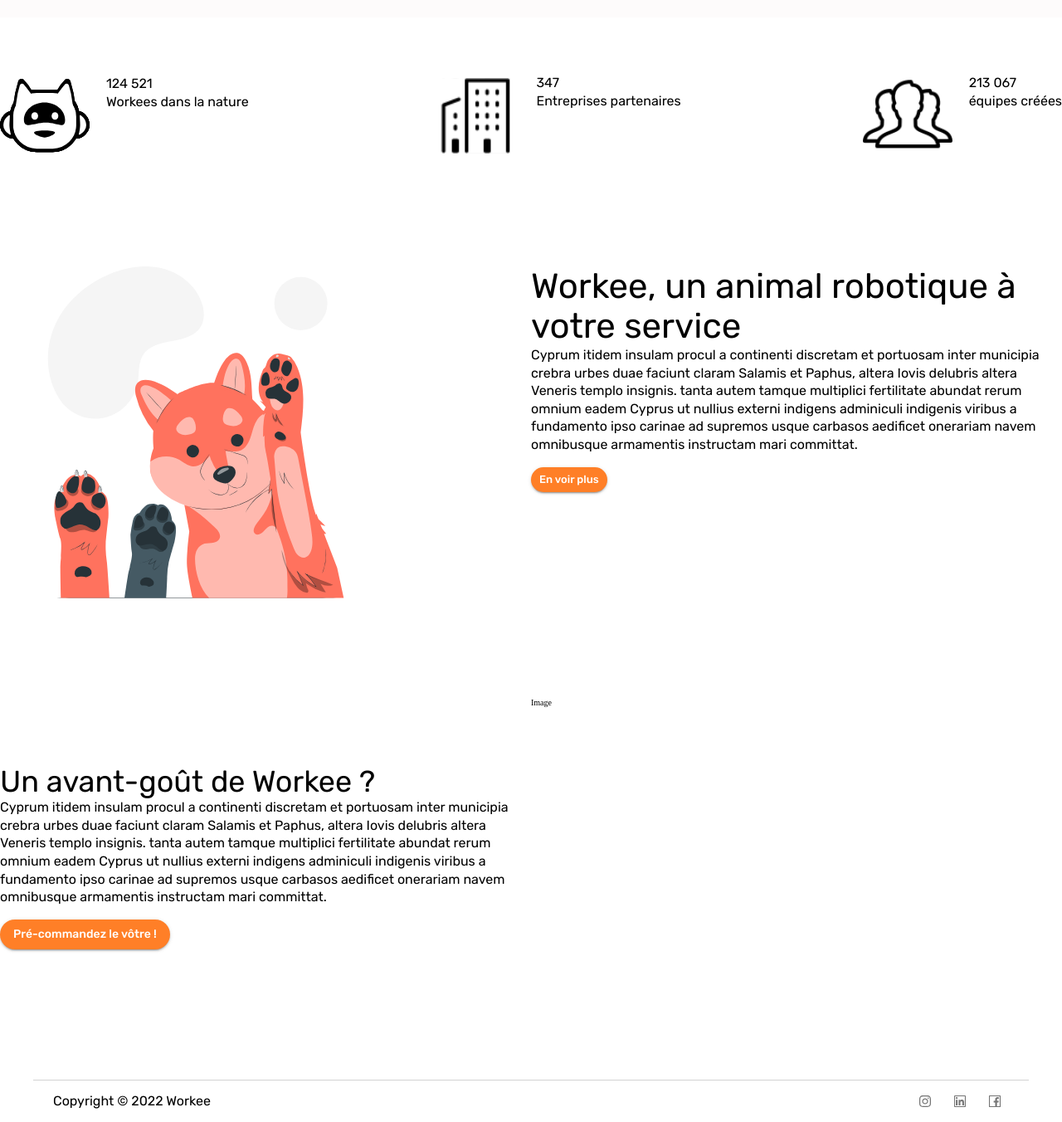
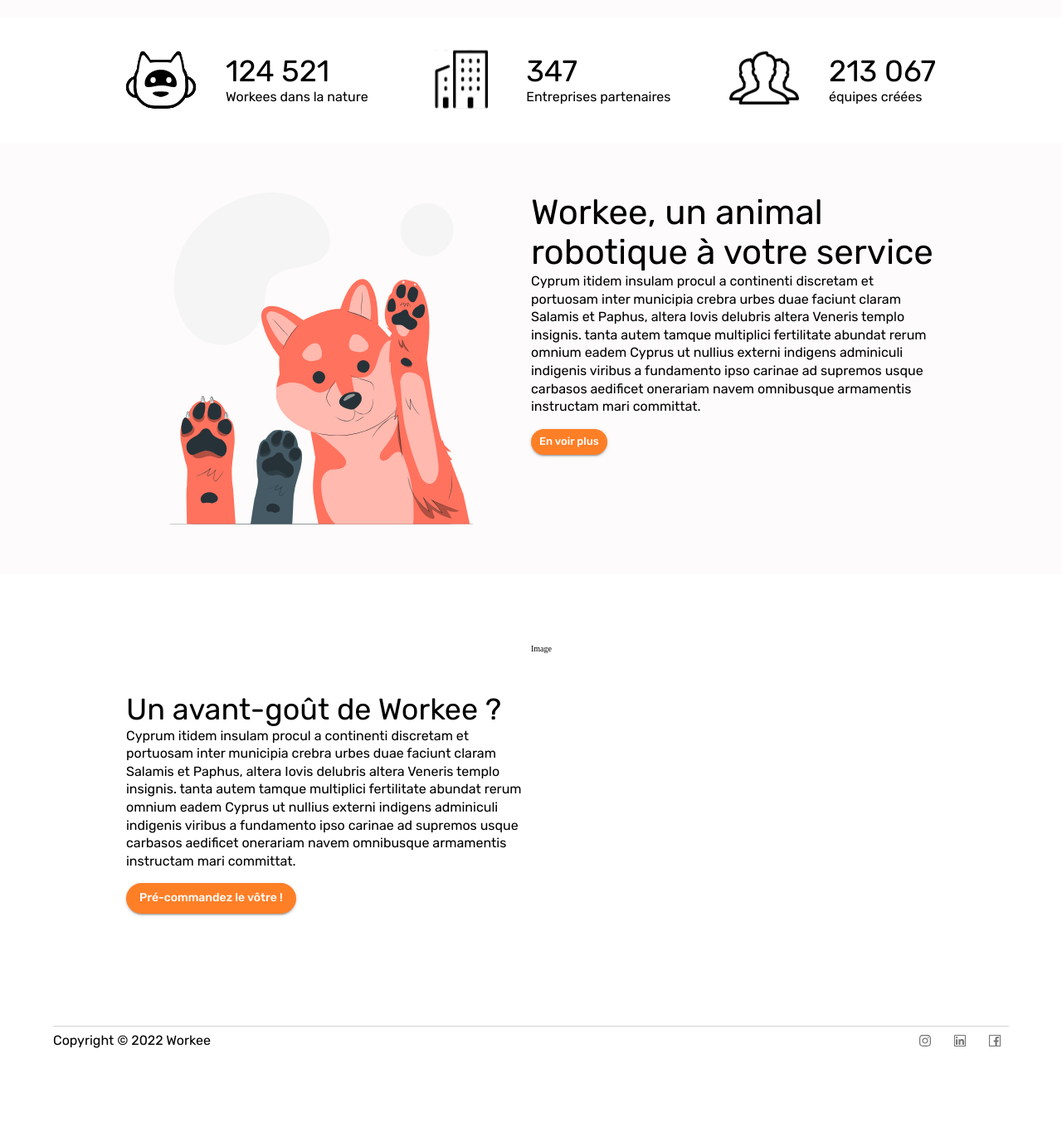
Before and after one commit to Valounte/workee_frontend, a React app: page / in a window 1280 px wide. Shown: the part 608-1960 px from the top of the page at 83% size. After the commit the page ends 1879 px from the top, so only its background shows below. Built offline with nearby package versions, Linux system fonts and the light colour scheme.

Commit message:
style: add container in homepage sections to add background color

```diff
--- a/src/common-features/footer/Footer.tsx
+++ b/src/common-features/footer/Footer.tsx
@@ -2,6 +2,7 @@ import React from 'react';
 
 import {
   Container,
+  Box,
   Stack,
   Typography,
   IconButton,
@@ -11,15 +12,13 @@ import {
 } from '@ui-kit';
 
 export const Footer = () => (
-  <Container
-    maxWidth="lg"
-    sx={{
-      display: 'flex',
-      justifyContent: 'space-between',
-      alignItems: 'center',
-      borderTop: '1px solid lightgrey',
-      py: 1,
-    }}>
+  <Container maxWidth="lg">
+    <Box
+      display="flex"
+      justifyContent="space-between"
+      alignItems="center"
+      borderTop="1px solid lightgrey"
+      py="1">
       <Typography>Copyright © 2022 Workee</Typography>
       <Stack direction="row" spacing={1}>
         <IconButton disableRipple>
@@ -32,5 +31,6 @@ export const Footer = () => (
           <FacebookIcon fontSize="large" />
         </IconButton>
       </Stack>
+    </Box>
   </Container>
 );
--- a/src/features/homepage/features/About.tsx
+++ b/src/features/homepage/features/About.tsx
@@ -1,14 +1,17 @@
 import React from 'react';
 
-import { Box, Stack, Typography, Button } from '@ui-kit';
+import { Container, Box, Stack, Typography, Button } from '@ui-kit';
 import { ReactComponent as WorkeeFriendImage } from '@ui-kit/images/home-animal-illustration.svg';
 
 export const About = () => (
+  <Box bgcolor="#FDFBFB">
+    <Container maxWidth="md">
       <Box
         height="65vh"
         display="flex"
         justifyContent="space-between"
-    alignItems="center">
+        alignItems="center"
+        mt={3}>
         <Box width="50vw" height="50vh">
           <WorkeeFriendImage height="100%" />
         </Box>
@@ -18,16 +21,18 @@ export const About = () => (
           </Typography>
           <Typography>
             Cyprum itidem insulam procul a continenti discretam et portuosam inter
-        municipia crebra urbes duae faciunt claram Salamis et Paphus, altera Iovis
-        delubris altera Veneris templo insignis. tanta autem tamque multiplici
-        fertilitate abundat rerum omnium eadem Cyprus ut nullius externi indigens
-        adminiculi indigenis viribus a fundamento ipso carinae ad supremos usque
-        carbasos aedificet onerariam navem omnibusque armamentis instructam mari
-        committat.
+            municipia crebra urbes duae faciunt claram Salamis et Paphus, altera
+            Iovis delubris altera Veneris templo insignis. tanta autem tamque
+            multiplici fertilitate abundat rerum omnium eadem Cyprus ut nullius
+            externi indigens adminiculi indigenis viribus a fundamento ipso carinae
+            ad supremos usque carbasos aedificet onerariam navem omnibusque
+            armamentis instructam mari committat.
           </Typography>
           <Button variant="contained" color="secondary" size="small">
             En voir plus
           </Button>
         </Stack>
       </Box>
+    </Container>
+  </Box>
 );
--- a/src/features/homepage/features/BrandStatistics.tsx
+++ b/src/features/homepage/features/BrandStatistics.tsx
@@ -1,42 +1,40 @@
 import React from 'react';
 
-import { Box, Stack, Typography } from '@ui-kit';
+import { Box, Container, Stack, Typography } from '@ui-kit';
 import { ReactComponent as CompaniesImage } from '@ui-kit/images/home-icon-building.svg';
 import { ReactComponent as TeamsImage } from '@ui-kit/images/home-icon-people.svg';
 import { ReactComponent as WorkeeImage } from '@ui-kit/images/workee-icon.svg';
 
 export const BrandStatistics = () => (
-  <Box
-    display="flex"
-    justifyContent="space-between"
-    alignItems="center"
-    height="30vh">
-    <Stack direction="row">
+  <Container maxWidth="md">
+    <Box display="flex" justifyContent="space-between" my={3}>
+      <Stack direction="row" alignItems="center">
         <Box>
-        <WorkeeImage width="90%" />
+          <WorkeeImage width="70%" display="block" />
         </Box>
-      <Stack direction="column" ml={1}>
-        <Typography>124 521</Typography>
+        <Stack direction="column">
+          <Typography variant="h3">124 521</Typography>
           <Typography>Workees dans la nature</Typography>
         </Stack>
       </Stack>
-    <Stack direction="row">
+      <Stack direction="row" alignItems="center">
         <Box>
-        <CompaniesImage width="90%" />
+          <CompaniesImage width="70%" />
         </Box>
-      <Stack direction="column" ml={1}>
-        <Typography>347</Typography>
+        <Stack direction="column">
+          <Typography variant="h3">347</Typography>
           <Typography>Entreprises partenaires</Typography>
         </Stack>
       </Stack>
-    <Stack direction="row" spacing={1}>
+      <Stack direction="row" alignItems="center">
         <Box>
-        <TeamsImage width="90%" />
+          <TeamsImage width="70%" />
         </Box>
-      <Stack direction="column" ml={1}>
-        <Typography>213 067</Typography>
+        <Stack direction="column">
+          <Typography variant="h3">213 067</Typography>
           <Typography>équipes créées</Typography>
         </Stack>
       </Stack>
     </Box>
+  </Container>
 );
--- a/src/features/homepage/features/Product.tsx
+++ b/src/features/homepage/features/Product.tsx
@@ -1,13 +1,15 @@
 import React from 'react';
 
-import { Box, Stack, Typography, Button } from '@ui-kit';
+import { Container, Box, Stack, Typography, Button } from '@ui-kit';
 
 export const Product = () => (
+  <Container maxWidth="md">
     <Box
       height="65vh"
       display="flex"
       justifyContent="space-between"
-    alignItems="center">
+      alignItems="center"
+      mt={3}>
       <Stack direction="column" width="50vw" alignItems="flex-start">
         <Typography variant="h3">Un avant-goût de Workee ?</Typography>
         <Typography>
@@ -27,4 +29,5 @@ export const Product = () => (
         Image
       </Box>
     </Box>
+  </Container>
 );
```
Lines whose indentation alone changed are shown as unchanged.
